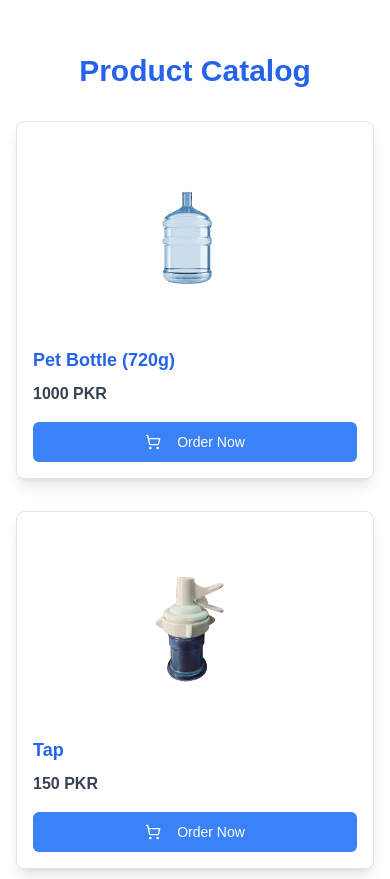
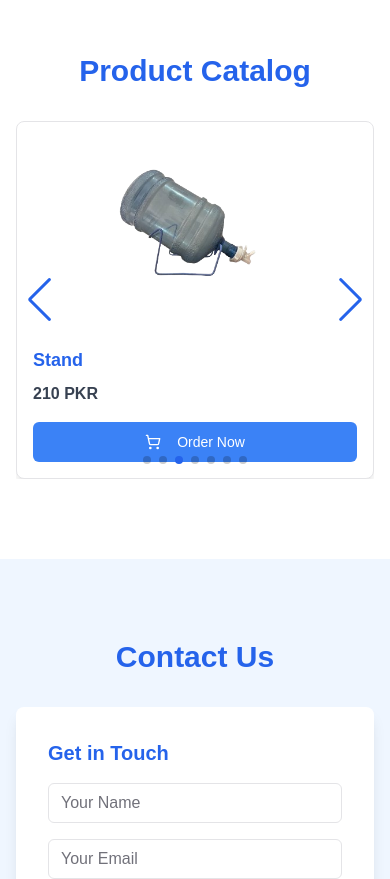
Before and after one commit to Hammad-Ejaz/GharTak, a Next.js app in the folder ghar-tak/: page / in a window 390 px wide. Shown: the part 5840-6719 px from the top of the page. Built offline with nearby package versions, Linux system fonts and the light colour scheme.

Commit message:
Update Catalog

```diff
--- a/ghar-tak/app/layout.tsx
+++ b/ghar-tak/app/layout.tsx
@@ -14,8 +14,14 @@ const geistMono = localFont({
 });
 
 export const metadata: Metadata = {
-  title: "Create Next App",
-  description: "Generated by create next app",
+  title: "Ghar Tak",
+  description: "This is Ghar Tak Webiste. Which provides water delivery services in pakistan",
+  icons: {
+    icon: [
+      { url: '/logo.png', sizes: 'any', type: 'image/png' },
+      { url: '/logo.png', type: 'image/png' }, // Optional, for different device sizes
+    ],
+  }
 };
 
 export default function RootLayout({
--- a/ghar-tak/components/ghar-tak-website.tsx
+++ b/ghar-tak/components/ghar-tak-website.tsx
@@ -3,12 +3,18 @@
 import { useState, useEffect } from 'react'
 import { Button } from "@/components/ui/button"
 import { Features } from "@/components/ui/features"
+import { Catalog } from "@/components/ui/catalog"
 import { Card, CardContent, CardHeader, CardTitle } from "@/components/ui/card"
 import { Input } from "@/components/ui/input"
 import { Textarea } from "@/components/ui/textarea"
 import { Droplet, Mail, MapPin, Phone, Waves, MessageCircle, Menu, X, ShoppingCart , Users, Leaf, DollarSign, Zap } from 'lucide-react'
 import Image from 'next/image'
 import { motion } from 'framer-motion'
+
+
+// Import Swiper styles
+import "swiper/css";
+import "swiper/css/autoplay";
 
 export function GharTakWebsite() {
   const [isLoaded, setIsLoaded] = useState(false)
@@ -190,6 +196,7 @@ export function GharTakWebsite() {
             </div>
           </div>
         </section>
+
         <section id="products" className="py-20 md:py-32 bg-blue-50">
           <div className="container mx-auto px-4">
             <h2 className="text-3xl md:text-4xl font-bold mb-8 md:mb-12 text-center text-blue-600">Our Products</h2>
@@ -212,36 +219,7 @@ export function GharTakWebsite() {
             </div>
           </div>
         </section>
-
-        <section id="catalog" className="py-20 md:py-32 bg-white">
-          <div className="container mx-auto px-4">
-            <h2 className="text-3xl md:text-4xl font-bold mb-8 md:mb-12 text-center text-blue-600">Product Catalog</h2>
-            <div className="grid grid-cols-1 sm:grid-cols-2 md:grid-cols-3 lg:grid-cols-4 gap-8">
-              {catalogItems.map((item, index) => (
-                <Card key={index} className="bg-white shadow-lg hover:shadow-xl transition-all duration-300 transform hover:scale-105">
-                  <CardContent className="p-4">
-                    <div className="relative w-full h-48 mb-4">
-                      <Image
-                        src={item.image}
-                        alt={item.name}
-                        layout="fill"
-                        objectFit="cover"
-                        className="rounded-lg"
-                      />
-                    </div>
-                    <h3 className="text-lg font-semibold text-blue-600 mb-2">{item.name}</h3>
-                    <p className="text-gray-700 font-bold">{item.price} PKR</p>
-                    <Button onClick={openWhatsApp} className="w-full mt-4 bg-blue-500 hover:bg-darkblue-600 text-white">
-                    <ShoppingCart className="w-5 h-5 mr-2" />
-                      Order Now
-                    </Button>
-                  </CardContent>
-                </Card>
-              ))}
-            </div>
-          </div>
-        </section>
-
+        <Catalog/>
         <section id="contact" className="py-20 md:py-32 bg-blue-50">
           <div className="container mx-auto px-4">
             <h2 className="text-3xl md:text-4xl font-bold mb-8 md:mb-12 text-center text-blue-600">Contact Us</h2>
--- /dev/null
+++ b/ghar-tak/components/ui/catalog.tsx
@@ -0,0 +1,100 @@
+'use client'
+
+import { useEffect, useState } from 'react'
+import Image from 'next/image'
+import { Swiper, SwiperSlide } from 'swiper/react'
+import { Navigation, Pagination, Autoplay } from 'swiper/modules'
+import { Button } from "@/components/ui/button"
+import { Card, CardContent } from "@/components/ui/card"
+import { ShoppingCart } from 'lucide-react'
+
+// Import Swiper styles
+import 'swiper/swiper-bundle.css'
+
+export function Catalog() {
+  const [slidesPerView, setSlidesPerView] = useState(4)
+
+  useEffect(() => {
+    const handleResize = () => {
+      if (window.innerWidth < 640) {
+        setSlidesPerView(1)
+      } else if (window.innerWidth < 768) {
+        setSlidesPerView(2)
+      } else if (window.innerWidth < 1024) {
+        setSlidesPerView(3)
+      } else {
+        setSlidesPerView(4)
+      }
+    }
+
+    handleResize()
+    window.addEventListener('resize', handleResize)
+    return () => window.removeEventListener('resize', handleResize)
+  }, [])
+
+  const openWhatsApp = () => {
+    const phoneNumber = '+923292182180' // Replace with your actual WhatsApp number
+    const whatsappUrl = `https://wa.me/${phoneNumber}`
+    window.open(whatsappUrl, '_blank')
+  }
+
+  const catalogItems = [
+    { name: 'Pet Bottle (720g)', price: 1000, image: '/pet-bottle.png' },
+    { name: 'Tap', price: 150, image: '/tap.png' },
+    { name: 'Stand', price: 210, image: '/stand.png' },
+    { name: 'Water Pump', price: 700, image: '/pump.png' },
+    { name: 'Mini Dispenser', price: 900, image: '/dispenser.png' },
+    { name: 'Grip Handle', price: 170, image: '/grip-handle.png' },
+    { name: 'Bottle Handle', price: 120, image: '/bottle-handle.png' },
+  ]
+
+  return (
+    <section id="catalog" className="py-20 md:py-32 bg-white">
+      <div className="container mx-auto px-4">
+        <h2 className="text-3xl md:text-4xl font-bold mb-8 md:mb-12 text-center text-blue-600">Product Catalog</h2>
+        <Swiper
+          modules={[Navigation, Pagination, Autoplay]}
+          spaceBetween={30}
+          slidesPerView={slidesPerView}
+          navigation
+          pagination={{ clickable: true }}
+          autoplay={{ delay: 3000, disableOnInteraction: false }}
+          className="mySwiper"
+        >
+          {catalogItems.map((item, index) => (
+            <SwiperSlide key={index}>
+              <Card className="bg-white shadow-lg hover:shadow-xl transition-all duration-300 transform hover:scale-105">
+                <CardContent className="p-4">
+                  <div className="relative w-full h-48 mb-4">
+                    <Image
+                      src={item.image}
+                      alt={item.name}
+                      layout="fill"
+                      objectFit="cover"
+                      className="rounded-lg"
+                    />
+                  </div>
+                  <h3 className="text-lg font-semibold text-blue-600 mb-2">{item.name}</h3>
+                  <p className="text-gray-700 font-bold">{item.price} PKR</p>
+                  <Button onClick={openWhatsApp} className="w-full mt-4 bg-blue-500 hover:bg-blue-600 text-white">
+                    <ShoppingCart className="w-5 h-5 mr-2" />
+                    Order Now
+                  </Button>
+                </CardContent>
+              </Card>
+            </SwiperSlide>
+          ))}
+        </Swiper>
+      </div>
+      <style jsx global>{`
+        .swiper-button-next,
+        .swiper-button-prev {
+          color: #2563eb;
+        }
+        .swiper-pagination-bullet-active {
+          background-color: #2563eb;
+        }
+\      `}</style>
+    </section>
+  )
+}
--- a/ghar-tak/package.json
+++ b/ghar-tak/package.json
@@ -17,6 +17,7 @@
     "next": "14.2.16",
     "react": "^18",
     "react-dom": "^18",
+    "swiper": "^11.1.15",
     "tailwind-merge": "^2.5.4",
     "tailwindcss-animate": "^1.0.7"
   },
```
Also changed, not shown: 1 other file (tests, documents, lock files or other folders).
